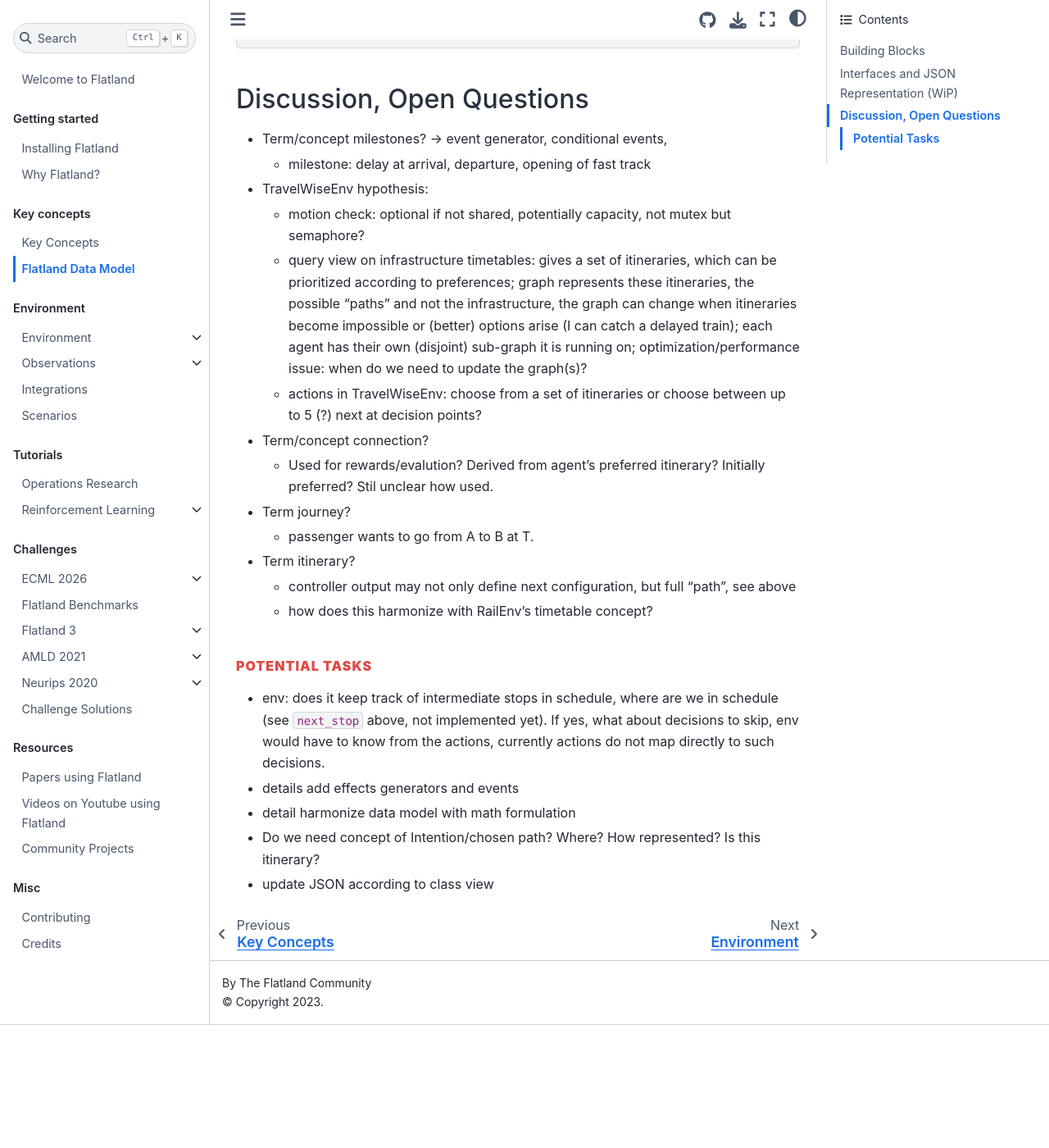
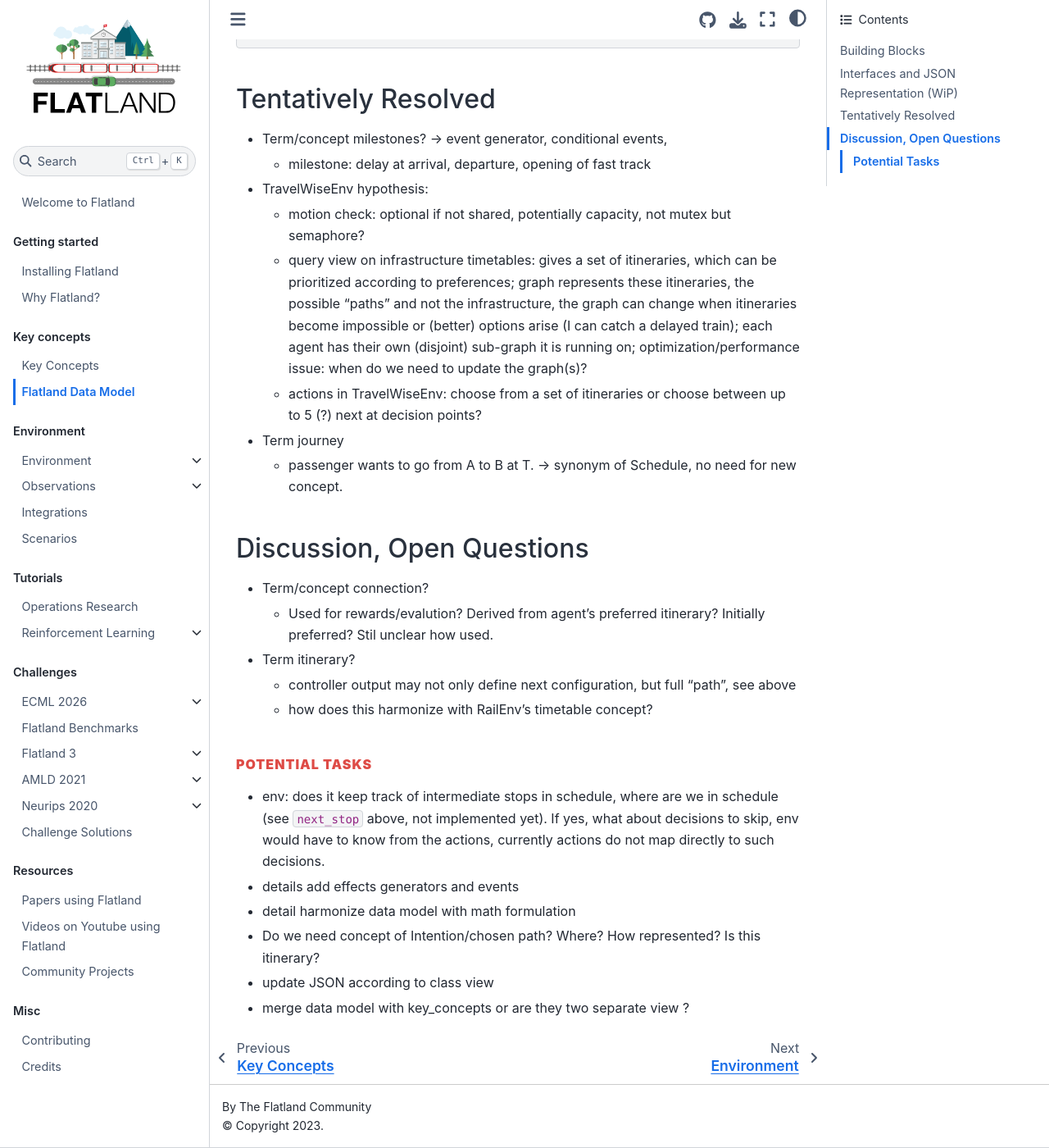
Before and after one commit to flatland-association/flatland-book, a Jupyter Book: the page built from key-concepts/data_model.md, in a window 1280 px wide and 1400 px high, scrolled down 5231 px. Shown: the whole window at 82% size. Built offline with Jupyter Book 1.0.4 settings and Sphinx 7.4.7 and the Sphinx Book theme 1.1.4, drawn with Linux system fonts in a browser that asks for light colours; pages that are not in the unit, such as notebooks, are missing from menus; before the commit the page ends 6481 px from its top, so only the background shows below that.

Commit message:
docs: update data model.

````diff
--- a/key-concepts/data_model.md
+++ b/key-concepts/data_model.md
@@ -272,7 +272,7 @@
 }
 ```
 
-## Discussion, Open Questions
+## Tentatively Resolved
 
 - Term/concept milestones? -> event generator, conditional events,
     - milestone: delay at arrival, departure, opening of fast track
@@ -283,12 +283,14 @@
       catch a delayed train); each agent has their own (disjoint) sub-graph it is running on; optimization/performance issue: when do we need to update the
       graph(s)?
     - actions in TravelWiseEnv: choose from a set of itineraries or choose between up to 5 (?) next at decision points?
+- Term journey
+    - passenger wants to go from A to B at T. -> synonym of Schedule, no need for new concept.
 
+## Discussion, Open Questions
 
 - Term/concept connection?
     - Used for rewards/evalution? Derived from agent's preferred itinerary? Initially preferred? Stil unclear how used.
-- Term journey?
-    - passenger wants to go from A to B at T.
+
 - Term itinerary?
     - controller output may not only define next configuration, but full "path", see above
     - how does this harmonize with RailEnv's timetable concept?
@@ -302,3 +304,4 @@
 - detail harmonize data model with math formulation
 - Do we need concept of Intention/chosen path? Where? How represented? Is this itinerary?
 - update JSON according to class view
+- merge data model with key_concepts or are they two separate view ?
````
